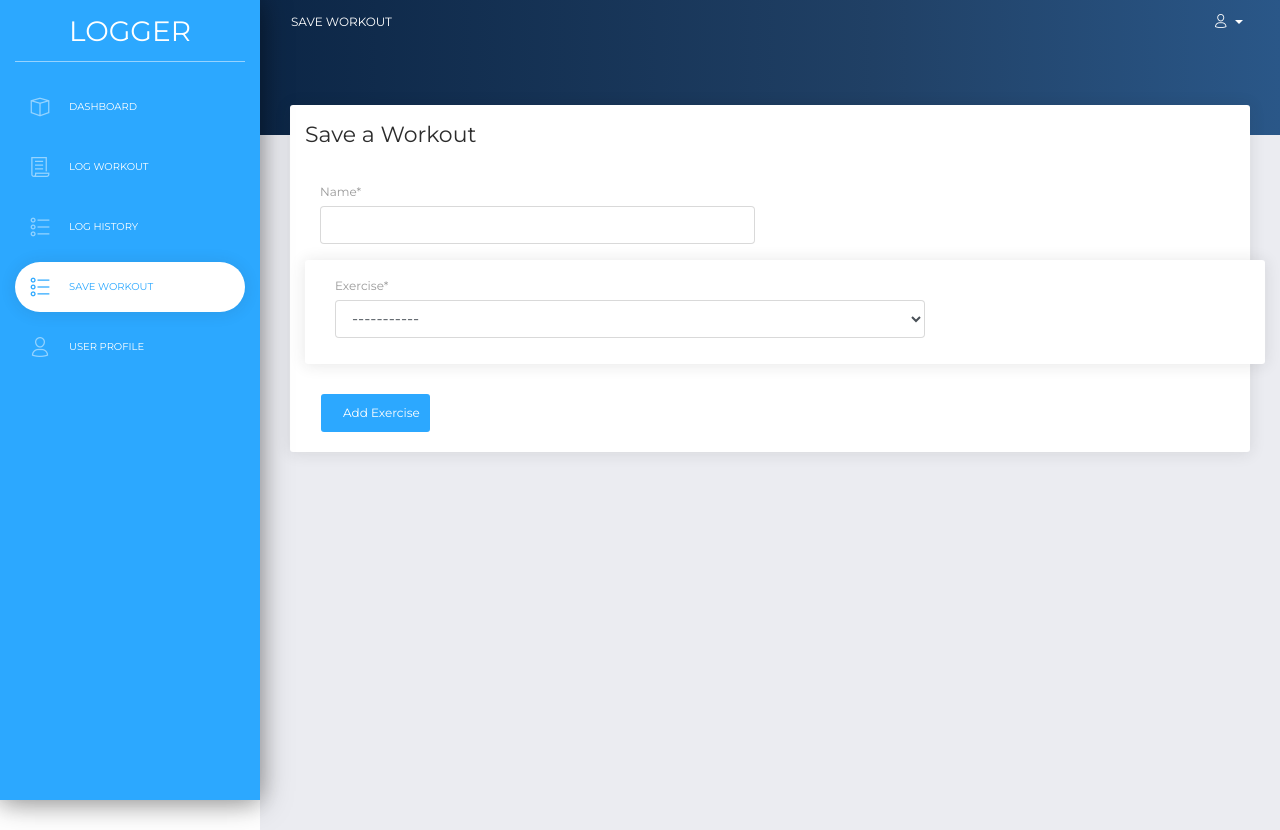
After one commit to Calvin-T/Workout-Logger, a Django app: page /save-workout/ in a window 1280 px wide. The commit adds this page. Run offline with Django 3.2, Linux system fonts and the light colour scheme; a user stored in the database is signed in; some libraries are stand-ins or nearby versions.

Commit message:
Save workout functionality. Incomplete

```diff
--- a/workoutlogger/logger/forms.py
+++ b/workoutlogger/logger/forms.py
@@ -3,24 +3,25 @@ from django.forms import formset_factory
 from logger.models import User_Exercise, Exercise
 from datetime import date
 
-exercise_choices = (
-    ("Incline Bench Press (Dumbbell)", "Incline Bench Press (Dumbbell)"),
-    ("Incline Bench Press (Barbell)", "Incline Bench Press (Barbell)"),
-    ("Bent Over Row (Dumbbell)", "Bent Over Row (Dumbbell)"),
-    ("Bent Over Row (Barbell)", "Bent Over Row (Barbell)"),
-    ("Bench Press (Dumbbell)", "Bench Press (Dumbbell)"),
-    ("Bench Press (Barbell)", "Bench Press (Barbbell)"),
+query = Exercise.objects.values()
+exercise_choices = [('', '-----------')]
+for exercise in query:
+    exercise_choices.append((exercise['name'], exercise['name']))
 
-)
 
 class WorkoutLogForm(forms.Form):
 
     exercise = forms.ChoiceField(choices=exercise_choices)
-    date = forms.DateField(label='Date', initial=date.today())
-    #category = forms.CharField(label='Category')
-    repititions = forms.IntegerField(label='Repititions', initial=0)
-    weight = forms.FloatField(label='Weight', initial=0)
-#    time = forms.IntegerField(label='Time', initial=0)
-#    distance = forms.FloatField(label='Distance', initial=0)
+    repititions = forms.IntegerField(label='Repititions')
+    weight = forms.FloatField(label='Weight')
+
 
 WorkoutLogFormset = formset_factory(WorkoutLogForm)
+
+class SavedWorkoutNameForm(forms.Form):
+    name = forms.CharField(max_length=50)
+
+class SavedWorkoutLogForm(forms.Form):
+    exercise = forms.ChoiceField(choices=exercise_choices)
+
+SavedWorkoutLogFormset = formset_factory(SavedWorkoutLogForm)
--- /dev/null
+++ b/workoutlogger/logger/templates/logger/save_workout.html
@@ -0,0 +1,43 @@
+{% extends 'logger/sidebar_template.html' %}
+{% load crispy_forms_tags %}
+
+
+
+{% block content %}
+
+<form class="form-logworkout" method="POST">
+
+  <div class=card>
+
+    <div class=card-header>
+      <h5>Save a Workout</h5>
+    </div>
+
+    <div class=card-body>
+      {% csrf_token %}
+      <div class="form-group col-md-6 mb-0">
+        {{ form.name|as_crispy_field }}
+      </div>
+
+      <div class ="card" style="width: 60rem;">
+        <div class = card-body>
+          {{ formset.management_form }}
+          {% for form in formset %}
+          <div class="form-group col-md-8 mb-0">
+            {{ form.exercise|as_crispy_field }}
+          </div>
+          {% endfor %}
+        </div>
+      </div>
+
+      <div class="col-6 offset-2">
+        <button type="button" class="btn btn-info col-md-3 add-form-row" id="add_exercise">Add Exercise</button>
+      </div>
+
+    </div>
+
+  </div>
+
+</form>
+
+{% endblock %}
--- a/workoutlogger/logger/templates/logger/sidebar_template.html
+++ b/workoutlogger/logger/templates/logger/sidebar_template.html
@@ -19,8 +19,6 @@
     <script src="{% static 'js/core/popper.min.js' %}"></script>
     <script src="{% static 'js/core/bootstrap.min.js' %}"></script>
     <script src="{% static 'js/plugins/perfect-scrollbar.jquery.min.js' %}"></script>
-    <!--   Bootstrap CSS-->
-    <link rel="stylesheet" href="https://maxcdn.bootstrapcdn.com/bootstrap/4.0.0/css/bootstrap.min.css" integrity="sha384-Gn5384xqQ1aoWXA+058RXPxPg6fy4IWvTNh0E263XmFcJlSAwiGgFAW/dAiS6JXm" crossorigin="anonymous">
 
     <!--  Notifications Plugin    -->
     <script src="{% static 'js/plugins/bootstrap-notify.js' %}"></script>
@@ -48,16 +46,22 @@
                             <p>Dashboard</p>
                         </a>
                     </li>
-                    <li {% if active_page == "Log" %} class='active' {% endif %}>
-                        <a href="{% url 'logger-log' %}">
-                            <i class="now-ui-icons design_app"></i>
-                            <p>Log</p>
+                    <li {% if active_page == "Log Workout" %} class='active' {% endif %}>
+                        <a href="{% url 'logger-log-workout' %}">
+                            <i class="now-ui-icons files_paper"></i>
+                            <p>Log Workout</p>
                         </a>
                     </li>
-                    <li {% if active_page == "Log Workout" %} class='active' {% endif %}>
-                        <a href="{% url 'logger-log-workout' %}">
-                            <i class="now-ui-icons design_app"></i>
-                            <p>Log Workout</p>
+                    <li {% if active_page == "Log History" %} class='active' {% endif %}>
+                        <a href="{% url 'logger-logged-sessions' %}">
+                            <i class="now-ui-icons design_bullet-list-67"></i>
+                            <p>Log History</p>
+                        </a>
+                    </li>
+                    <li {% if active_page == "Save Workout" %} class='active' {% endif %}>
+                        <a href="{% url 'logger-save-workout' %}">
+                            <i class="now-ui-icons design_bullet-list-67"></i>
+                            <p>Save Workout</p>
                         </a>
                     </li>
                     <li {% if active_page == "User Profile" %} class='active' {% endif %}>
--- a/workoutlogger/logger/urls.py
+++ b/workoutlogger/logger/urls.py
@@ -5,5 +5,6 @@ urlpatterns = [
     path('', views.landing, name="logger-landing-page"),
     path('dashboard/', views.dashboard, name="logger-dashboard"),
     path('log-workout/', views.log_workout, name="logger-log-workout"),
-    path('log/', views.log, name="logger-log")
+    path('log-history/', views.logged_sessions, name="logger-logged-sessions"),
+    path('save-workout/', views.save_workout, name="logger-save-workout")
 ]
--- a/workoutlogger/logger/views.py
+++ b/workoutlogger/logger/views.py
@@ -1,6 +1,7 @@
 from django.shortcuts import render, redirect
+from django.contrib import messages
 from django.http import HttpResponse
-from .forms import WorkoutLogForm, WorkoutLogFormset
+from .forms import WorkoutLogForm, WorkoutLogFormset, SavedWorkoutNameForm, SavedWorkoutLogForm, SavedWorkoutLogFormset
 from .models import Exercise, WorkoutSession, User_Exercise, Category
 from django.forms import formset_factory
 
@@ -22,33 +23,67 @@ def dashboard(request):
 
 def log_workout(request):
 
-    if request.method == 'POST':
-        formset = WorkoutLogFormset(request.POST)
-        if formset.is_valid():
+    if request.user.is_authenticated:
+        if request.method == 'POST':
+            formset = WorkoutLogFormset(request.POST)
+            if formset.is_valid():
+                date = request.POST.get('date')
+                user = request.user
+                workout_session = WorkoutSession(user=user, date=date)
+                workout_session.save()
+                for form in formset:
+                    exercise = Exercise.objects.all().filter(name=form.cleaned_data.get('exercise')).first()
+                    if exercise == None:
+                        print('here')
+                    # workout_session= WorkoutSession.objects.all().filter(user=user, date = date).first()
+                    # if workout_session == None:
+                    #     workout_session = WorkoutSession(user=user, date=date)
+                    #     workout_session.save()
 
-            for form in formset:
+                    user_exercise = User_Exercise(
+                        exercise=exercise,
+                        workout_session=workout_session,
+                        repititions=form.cleaned_data.get('repititions'),
+                        weight=form.cleaned_data.get('weight'),
+                    )
+                    user_exercise.save()
 
-                exercise = Exercise.objects.all().filter(name=form.cleaned_data.get('exercise')).first()
-                if exercise == None:
-                    print('here')
-                workout_session= WorkoutSession.objects.all().filter(user=request.user, date = form.cleaned_data.get('date')).first()
-                if workout_session == None:
-                    workout_session = WorkoutSession(user=request.user, date=form.cleaned_data.get('date'))
-                    workout_session.save()
+                messages.success(request, f'Successfully logged new workout!')
+                return redirect('logger-logged-sessions')
 
-                user_exercise = User_Exercise(
-                    exercise=exercise,
-                    workout_session=workout_session,
-                    repititions=form.cleaned_data.get('repititions'),
-                    weight=form.cleaned_data.get('weight'),
-                )
-                user_exercise.save()
-    formset = WorkoutLogFormset()
-    return render(request, "logger/log_workout.html", {'active_page': 'Log Workout', 'formset': formset})
+        else:
+            formset = WorkoutLogFormset()
+        return render(request, "logger/log_workout.html", {'active_page': 'Log Workout', 'formset': formset})
+    else:
+        return redirect('logger-landing-page')
+
+def logged_sessions(request):
+    if request.user.is_authenticated:
+        if request.method == 'GET':
+            sessions = WorkoutSession.objects.filter(user=request.user).order_by('-date')
+            return render(request, "logger/log_history.html", {'active_page': 'Log History', 'sessions': sessions})
+        elif request.method == 'POST':
+            id = request.POST.get('id')
+            operation = request.POST.get('operation')
+            if operation == "select":
+                session = WorkoutSession.objects.filter(id=id).first()
+                sets = User_Exercise.objects.filter(workout_session=session)
+                return render(request, "logger/log_history.html", {'active_page': 'Log History', 'sessions': None, 'session': session, 'sets': sets})
+            else:
+                WorkoutSession.objects.filter(id=id).delete()
+                messages.success(request, f'Successfully deleted workout!')
+                return redirect('logger-logged-sessions')
+    else:
+        return redirect('logger-landing-page')
 
 
-def log(request):
+def save_workout(request):
 
-    queryset = User_Exercise.objects.filter(workout_session__user=request.user).order_by('-workout_session__date')
+    if request.user.is_authenticated:
 
-    return render(request, "logger/log.html", {'active_page': 'Log', 'queryset': queryset})
+        form = SavedWorkoutNameForm()
+        formset = SavedWorkoutLogFormset()
+        return render(request, "logger/save_workout.html", {'active_page': 'Save Workout', 'form': form, 'formset': formset})
+
+    else:
+        return redirect('logger-landing-page')
```
Also changed, not shown: workoutlogger/logger/models.py (+7 -0 lines).
